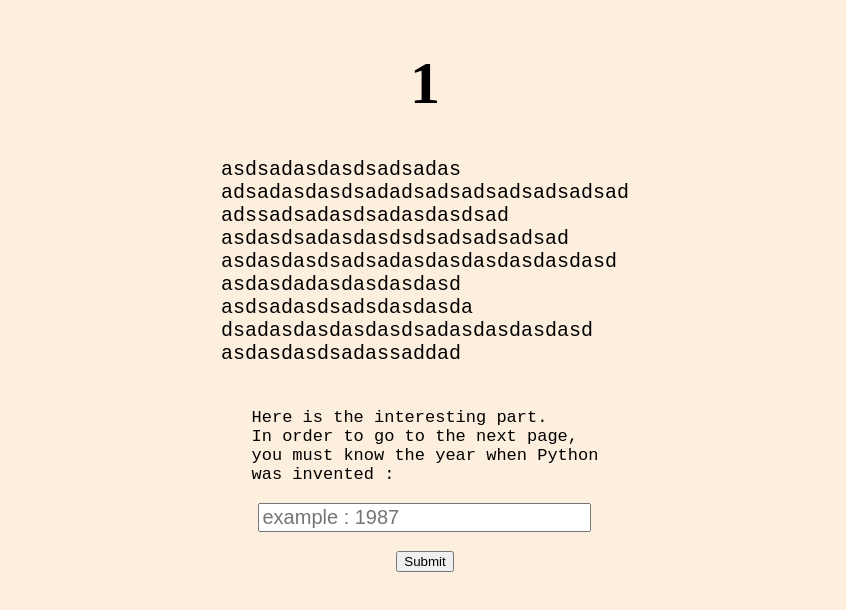
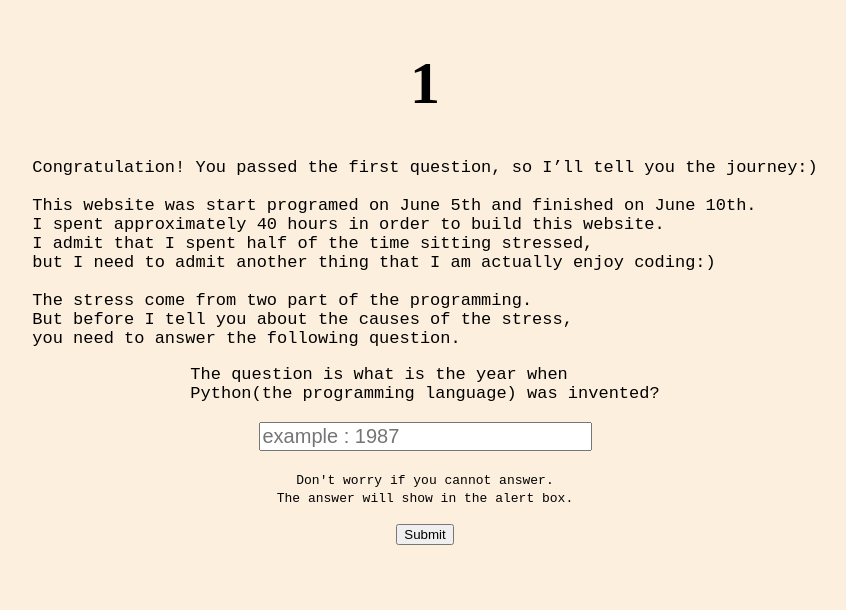
Before and after one commit to Napatph/napatICTproject, a plain HTML site: page 1stpage.html in a window 1280 px wide. Shown: the whole page, without its empty margins (215-1061 px from the left). Drawn offline with Linux system fonts and the light colour scheme.

Commit message:
Add Amend

```diff
--- a/1stpage.html
+++ b/1stpage.html
@@ -12,11 +12,15 @@
     }
 
     p {
-      font-size: 20px;
+      font-size: 17px;
       font-family: "Courier New", monospace;
     }
     p1 {
       font-size: 17px;
+      font-family: "Courier New", monospace;
+    }
+    p2 {
+      font-size: 13px;
       font-family: "Courier New", monospace;
     }
     .content_center {
@@ -33,15 +37,16 @@
     <h1>1</h1>
 
     <p style = "text-align: left; display:flex; flex-direction: column; align-items: center">
-        asdsadasdasdsadsadas<br>
-        adsadasdasdsadadsadsadsadsadsadsad<br>
-        adssadsadasdsadasdasdsad<br>
-        asdasdsadasdasdsdsadsadsadsad<br>
-        asdasdasdsadsadasdasdasdasdasdasd<br>
-        asdasdadasdasdasdasd<br>
-        asdsadasdsadsdasdasda<br>
-        dsadasdasdasdasdsadasdasdasdasd<br>
-        asdasdasdsadassaddad<br><br>
+      Congratulation! You passed the first question, so I’ll tell you the journey:)<br><br>
+      This website was start programed on June 5th and finished on June 10th.<br>
+       I spent approximately 40 hours in order to build this website.<br>
+        I admit that I spent half of the time sitting stressed,<br>
+         but I need to admit another thing that I am actually enjoy coding:)<br><br>
+
+         The stress come from two part of the programming.<br>
+          But before I tell you about the causes of the stress,<br>
+           you need to answer the following question.
+
     </p>
 
       <script>
@@ -52,7 +57,7 @@
             }
 
             else{
-              alert("Nope! it was not the year");
+              alert("Nope! it was not the year\n It was 1991 when Python was invented");
             }
           }
         </script>
@@ -61,12 +66,14 @@
 
       <p1 style = "text-align: left; display:flex; flex-direction: column; align-items: center">
 
-          Here is the interesting part. <br>In order to go to the next page, <br>you must know the
-           year when Python<br> was invented :<br><br>
+        The question is what is the year when<br>
+         Python(the programming language) was invented?<br><br>
         <input type="text" id="code" placeholder="example : 1987" size="25"><br>
       </p1>
 
-
+      <p2>
+        Don't worry if you cannot answer.<br> The answer will show in the alert box.<br><br>
+      </p2>
 
         <button type="button" value="Go" onclick="redirectUser();">Submit</button>
 
```
Also changed, not shown: 4thpage.html (+1 -1 lines), index.html (+2 -2 lines).
